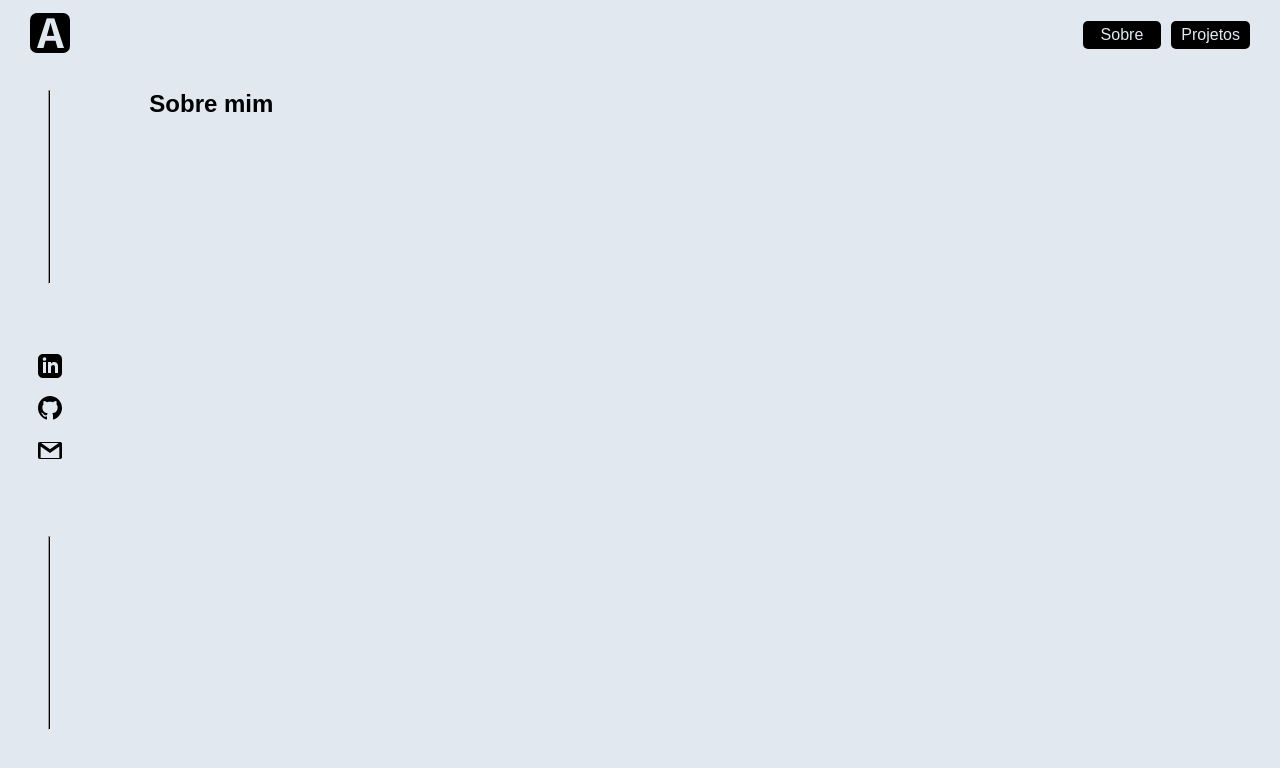
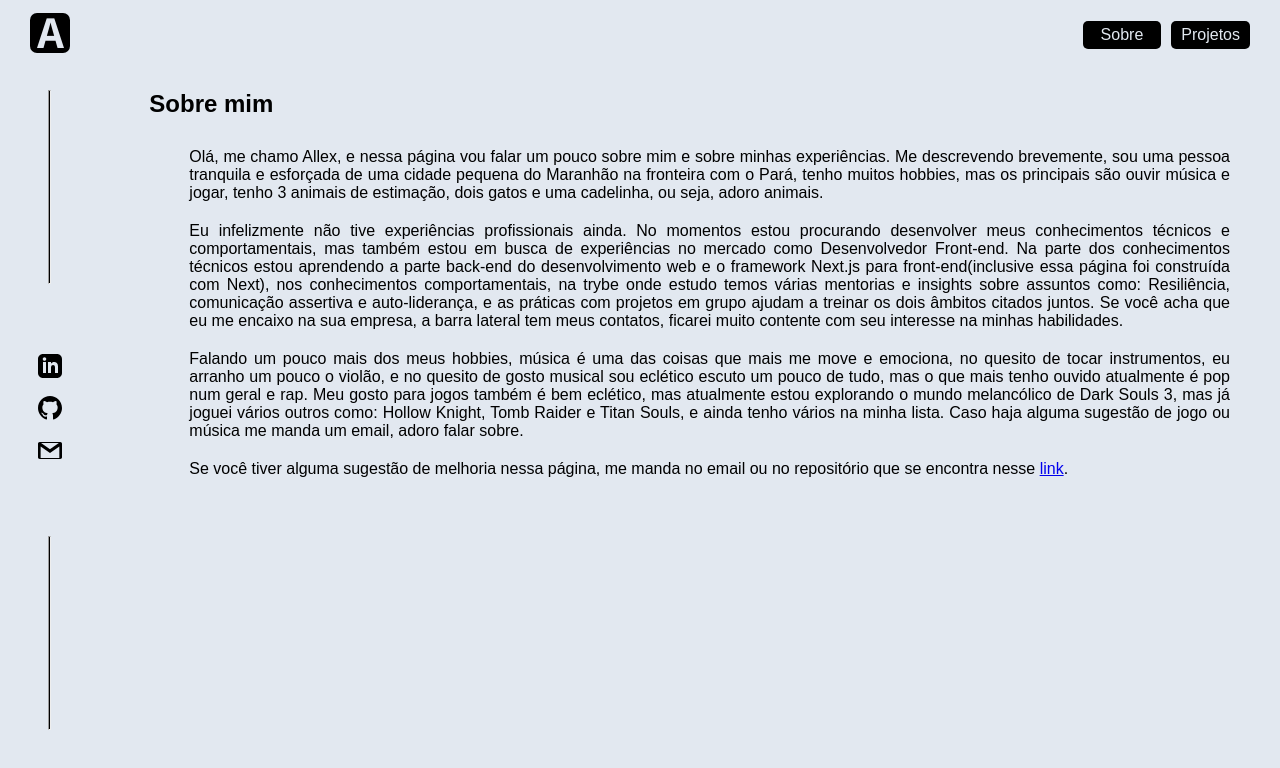
Before and after one commit to AllexThiagoSR/personal-site, a Next.js app: page /about in a window 1280 px wide. Shown: the top 768 px of the page. Built offline with nearby package versions, Linux system fonts and the light colour scheme.

Commit message:
feat: Layout inicial da página de Sobre

```diff
--- /dev/null
+++ b/src/helpers/aboutText.js
@@ -0,0 +1,16 @@
+const introduction = `Olá, me chamo Allex, e nessa página vou falar um pouco sobre mim e sobre minhas experiências. Me descrevendo brevemente, sou uma pessoa tranquila e esforçada de uma cidade pequena do Maranhão na fronteira com o Pará, tenho muitos hobbies, mas os principais são ouvir música e jogar, tenho 3 animais de estimação, dois gatos e uma cadelinha, ou seja, adoro animais.`;
+
+const firstMiddle = `Eu infelizmente não tive experiências profissionais ainda. No momentos estou procurando desenvolver meus conhecimentos técnicos e comportamentais, mas também estou em busca de experiências no mercado como Desenvolvedor Front-end. Na parte dos conhecimentos técnicos estou aprendendo a parte back-end do desenvolvimento web e o framework Next.js para front-end(inclusive essa página foi construída com Next), nos conhecimentos comportamentais, na trybe onde estudo temos várias mentorias e insights sobre assuntos como: Resiliência, comunicação assertiva e auto-liderança, e as práticas com projetos em grupo ajudam a treinar os dois âmbitos citados juntos. Se você acha que eu me encaixo na sua empresa, a barra lateral tem meus contatos, ficarei muito contente com seu interesse na minhas habilidades.`;
+
+const secondMiddle = `Falando um pouco mais dos meus hobbies, música é uma das coisas que mais me move e emociona, no quesito de tocar instrumentos, eu arranho um pouco o violão, e no quesito de gosto musical sou eclético escuto um pouco de tudo, mas o que mais tenho ouvido atualmente é pop num geral e rap. Meu gosto para jogos também é bem eclético, mas atualmente estou explorando o mundo melancólico de Dark Souls 3, mas já joguei vários outros como: Hollow Knight, Tomb Raider e Titan Souls, e ainda tenho vários na minha lista. Caso haja alguma sugestão de jogo ou música me manda um email, adoro falar sobre.`;
+
+const conclusion = `Se você tiver alguma sugestão de melhoria nessa página, me manda no email ou no repositório que se encontra nesse `
+
+const aboutText = {
+  introduction,
+  firstMiddle,
+  secondMiddle,
+  conclusion,
+};
+
+export default aboutText;
--- a/src/pages/_app.js
+++ b/src/pages/_app.js
@@ -5,6 +5,7 @@ import '../styles/ProjectsPage.css';
 import Aside from '@/components/home/Aside';
 import Head from 'next/head';
 import logo from '../images/logo.png'
+import '../styles/AboutPage.css';
 
 export default function App({ Component, pageProps }) {
   return (
--- a/src/pages/about/index.js
+++ b/src/pages/about/index.js
@@ -1,5 +1,7 @@
 import Head from 'next/head';
 import React from 'react';
+import aboutText from '@/helpers/aboutText';
+import Link from 'next/link';
 
 function About() {
   return (
@@ -8,7 +10,15 @@ function About() {
         <title>Sobre mim</title>
       </Head>
       <main>
-        <h2>Sobre mim</h2>
+        <h2 className="page-title">Sobre mim</h2>
+        <section className="about-section">
+          <p>{ aboutText.introduction }</p>
+          <p>{ aboutText.firstMiddle }</p>
+          <p>{ aboutText.secondMiddle }</p>
+          <p>{ aboutText.conclusion }
+            <Link href="https://github.com/AllexThiagoSR/personal-site">link</Link>.
+          </p>
+        </section>
       </main>
     </>
   );
--- /dev/null
+++ b/src/styles/AboutPage.css
@@ -0,0 +1,8 @@
+.about-section {
+  padding: 0 0 0 40px;
+}
+
+.about-section p {
+  margin-bottom: 20px;
+  text-align: justify;
+}
```
Also changed, not shown: src/components/projects/ProjectCard.js (+7 -5 lines).
